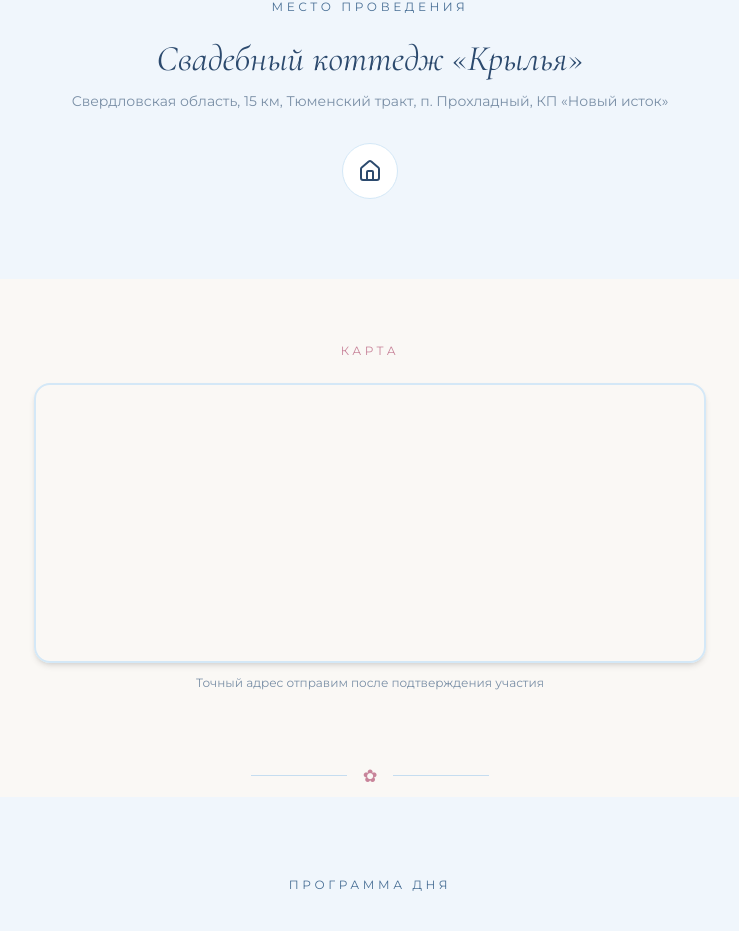
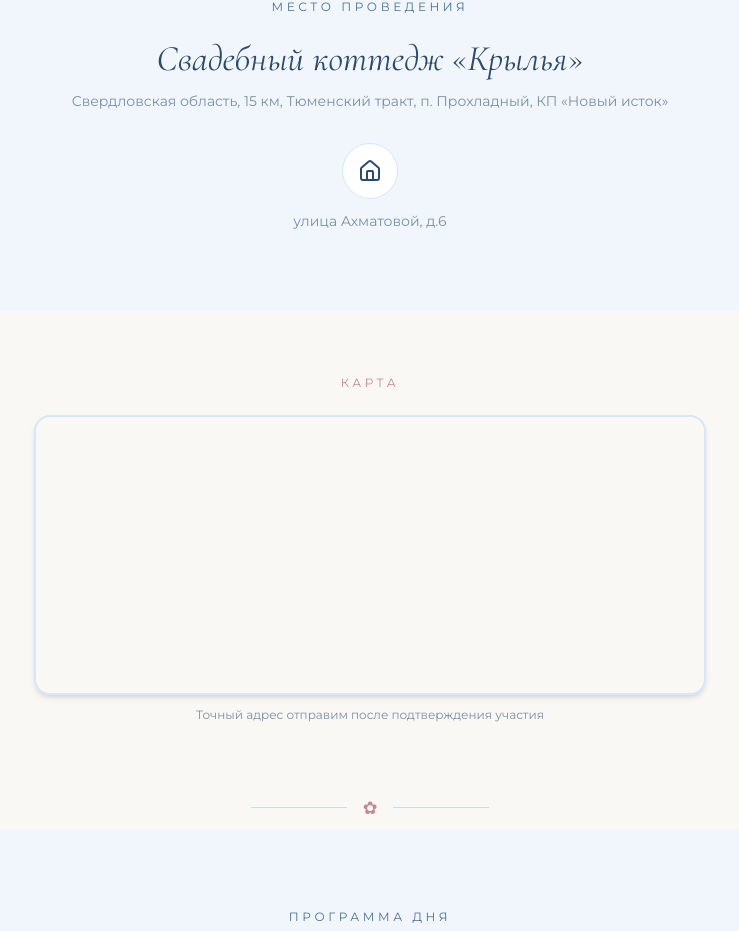
Before and after one commit to pr-poehali-dev/wedding-invitation-project-15, a React (Vite) app: page / in a window 1280 px wide. Shown: the part 2236-3167 px from the top of the page, without its empty margins (270-1009 px from the left). Built offline with nearby package versions, Linux system fonts and the light colour scheme.

Commit message:
Add address label to house: Akhmatova Street, 6

```diff
--- a/src/pages/Index.tsx
+++ b/src/pages/Index.tsx
@@ -276,13 +276,16 @@ export default function Index() {
           <p className="text-sm mb-8" style={{ color: "var(--text-muted)" }}>
             Свердловская область, 15 км, Тюменский тракт, п. Прохладный, КП «Новый исток»
           </p>
-          <div className="flex justify-center">
+          <div className="flex flex-col items-center gap-3">
             <div
               className="w-14 h-14 rounded-full flex items-center justify-center"
               style={{ background: "#fff", border: "1px solid var(--blue-border)" }}
             >
               <Icon name="House" size={24} style={{ color: "var(--blue-deep)" }} />
             </div>
+            <p className="text-sm" style={{ color: "var(--text-muted)" }}>
+              улица Ахматовой, д.6
+            </p>
           </div>
         </Section>
       </section>
```
